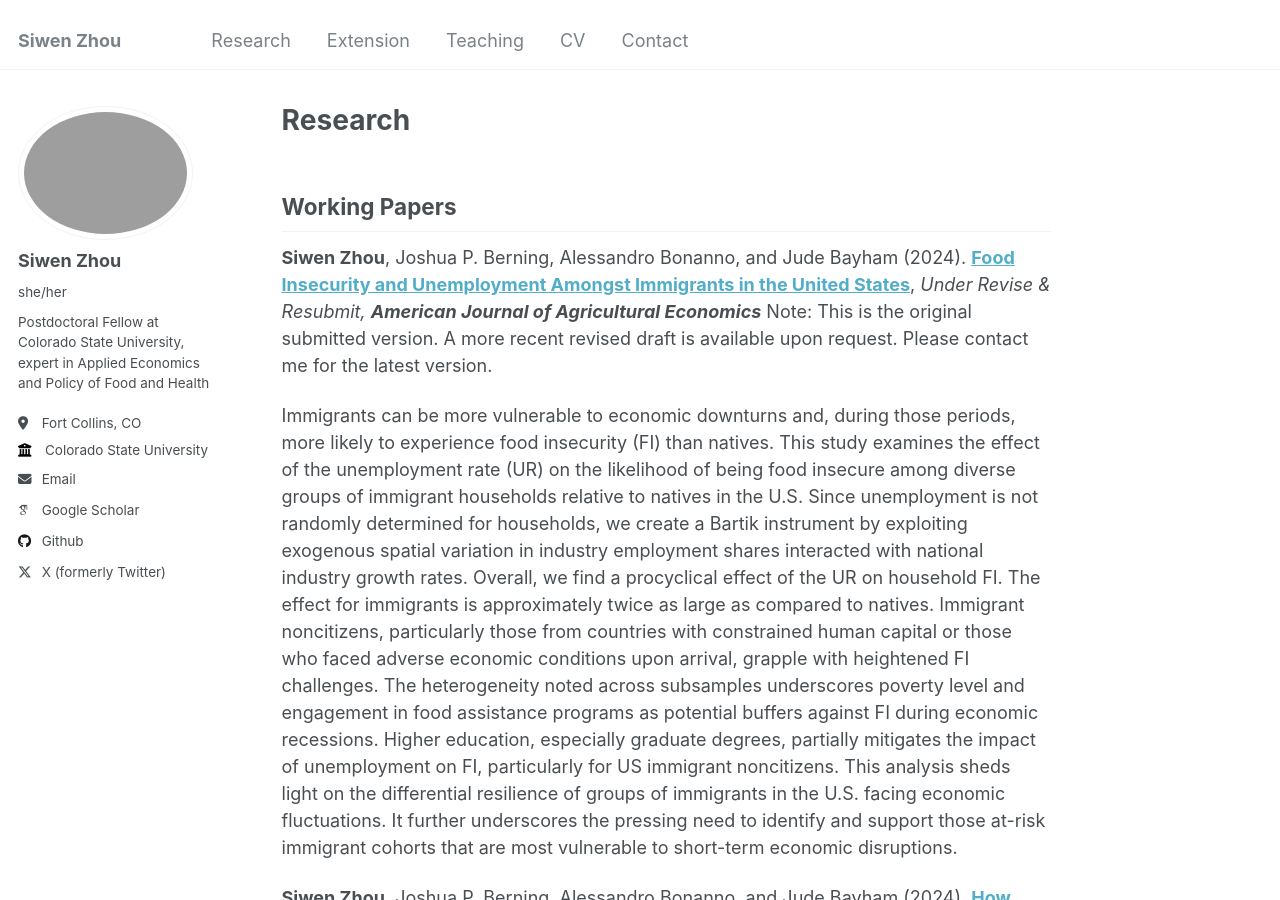
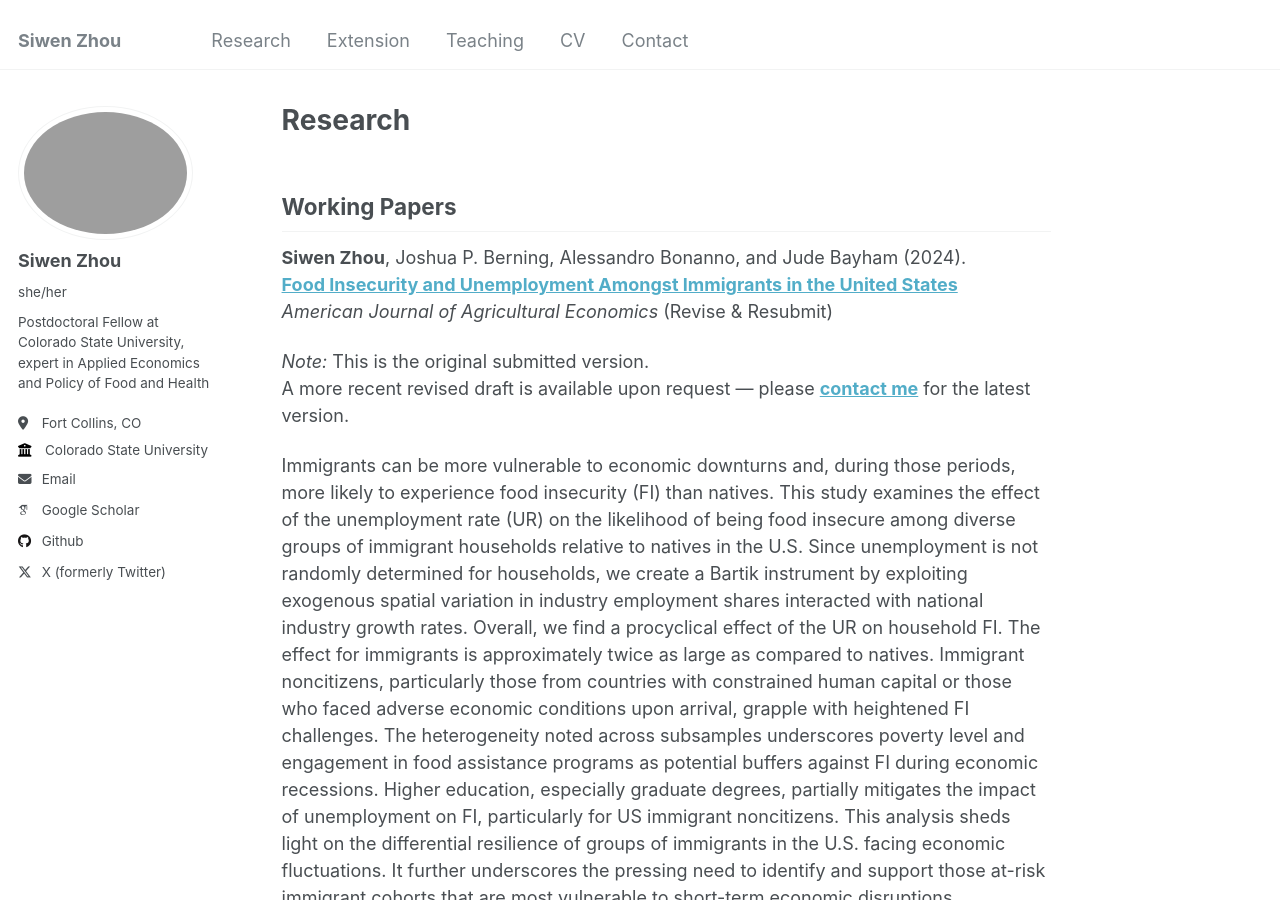
Before and after one commit to Siwen0625/Siwen0625.github.io, a Jekyll site: the page built from _pages/research.md, in a window 1280 px wide and 900 px high. Built offline with Jekyll 4.4.1, drawn with Linux system fonts in a browser that asks for light colours; some web fonts are replaced.

Commit message:
Update research.md

```diff
--- a/_pages/research.md
+++ b/_pages/research.md
@@ -7,8 +7,12 @@ author_profile: true
 
 Working Papers
 ----
-**Siwen Zhou**, Joshua P. Berning, Alessandro Bonanno, and Jude Bayham (2024). **[Food Insecurity and Unemployment Amongst Immigrants in the United States](https://github.com/Siwen0625/Siwen0625.github.io/blob/master/files/Paper1_ur_FI.pdf)**, *Under Revise & Resubmit, **American Journal of Agricultural Economics***
-Note: This is the original submitted version. A more recent revised draft is available upon request. Please contact me for the latest version.
+**Siwen Zhou**, Joshua P. Berning, Alessandro Bonanno, and Jude Bayham (2024).
+**[Food Insecurity and Unemployment Amongst Immigrants in the United States](https://github.com/Siwen0625/Siwen0625.github.io/blob/master/files/Paper1_ur_FI.pdf)**
+*American Journal of Agricultural Economics* (Revise & Resubmit)
+
+*Note:* This is the original submitted version.
+A more recent revised draft is available upon request — please **[contact me](mailto:your.email@colostate.edu)** for the latest version.
 
 Immigrants can be more vulnerable to economic downturns and, during those periods, more likely to experience food insecurity (FI) than natives. This study examines the effect of the unemployment rate (UR) on the likelihood of being food insecure among diverse groups of immigrant households relative to natives in the U.S. Since unemployment is not randomly determined for households, we create a Bartik instrument by exploiting exogenous spatial variation in industry employment shares interacted with national industry growth rates. Overall, we find a procyclical effect of the UR on household FI. The effect for immigrants is approximately twice as large as compared to natives. Immigrant noncitizens, particularly those from countries with constrained human capital or those who faced adverse economic conditions upon arrival, grapple with heightened FI challenges. The heterogeneity noted across subsamples underscores poverty level and engagement in food assistance programs as potential buffers against FI during economic recessions. Higher education, especially graduate degrees, partially mitigates the impact of unemployment on FI, particularly for US immigrant noncitizens. This analysis sheds light on the differential resilience of groups of immigrants in the U.S. facing economic fluctuations. It further underscores the pressing need to identify and support those at-risk immigrant cohorts that are most vulnerable to short-term economic disruptions.
 
```
